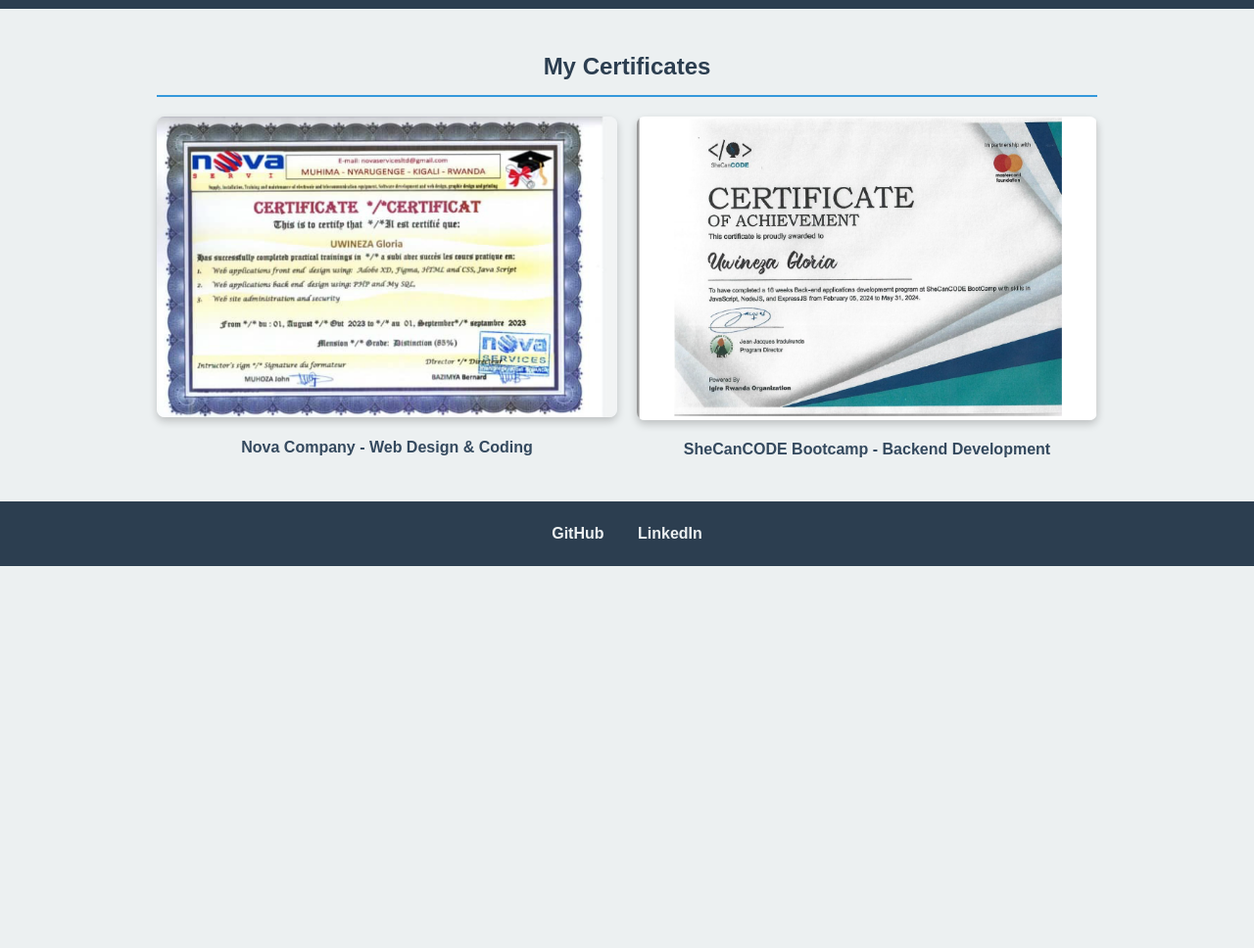
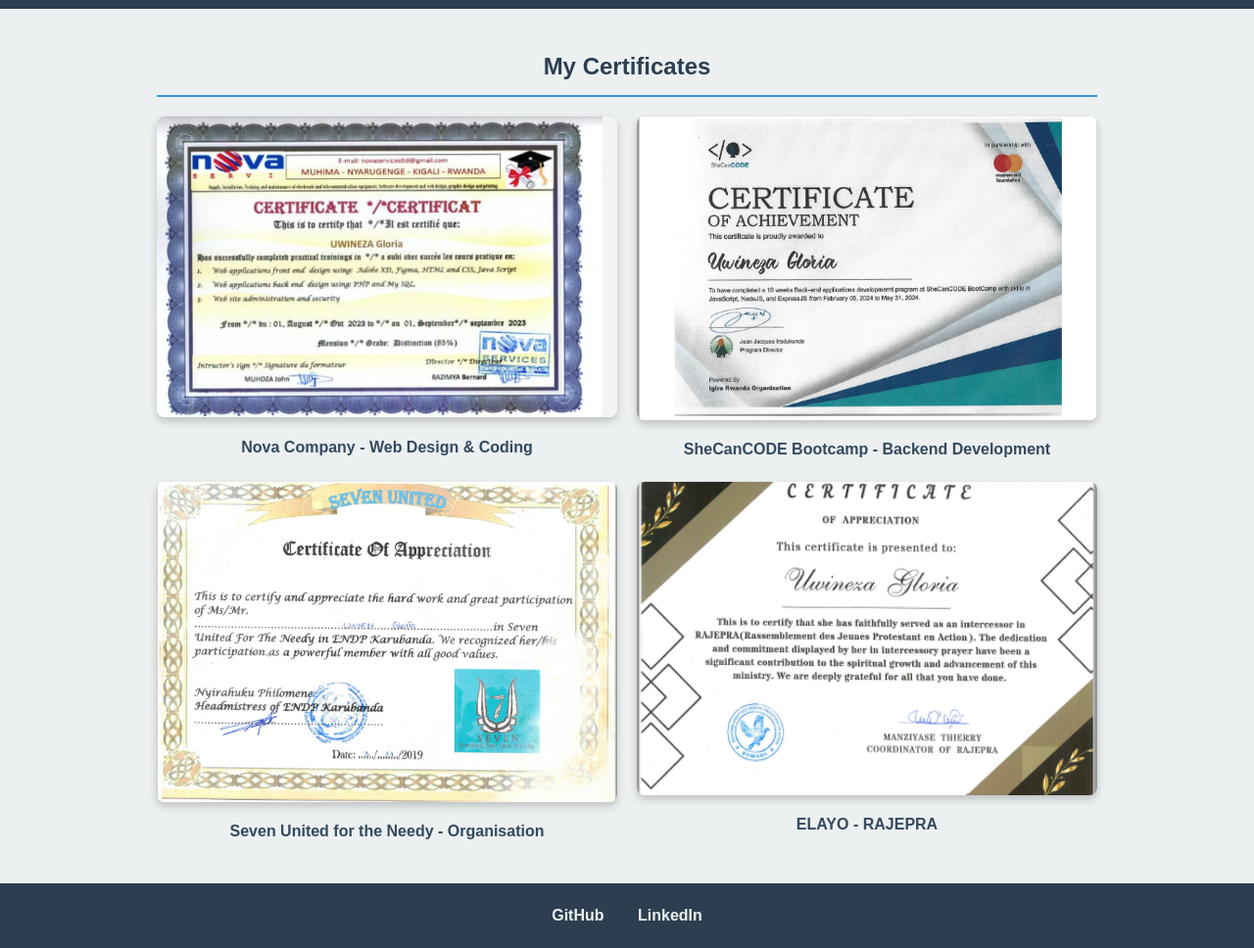
Before and after one commit to uwinezagloria/My_Portifolio, a plain HTML site: page certificates.html in a window 1280 px wide. Shown: the part 98-1066 px from the top of the page at 98% size. Before the commit the page ends 800 px from the top, so only its background shows below. Drawn offline with Linux system fonts and the light colour scheme.

Commit message:
adding certificates

```diff
--- a/certificates.html
+++ b/certificates.html
@@ -32,6 +32,14 @@
                 <img src="./images/shecancode certificate.png" alt="SheCanCODE Certificate">
                 <p>SheCanCODE Bootcamp - Backend Development</p>
             </div>
+            <div class="certificate">
+                <img src="./images/seven.png" alt="Seven United For the Needy">
+                <p>Seven United for the Needy - Organisation</p>
+            </div>
+            <div class="certificate">
+                <img src="./images/elayo.png" alt="Elayo">
+                <p>ELAYO - RAJEPRA</p>
+            </div>
         </div>
     </section>
 
```
Also changed, not shown: images/elayo.png (added), images/seven.png (added).
